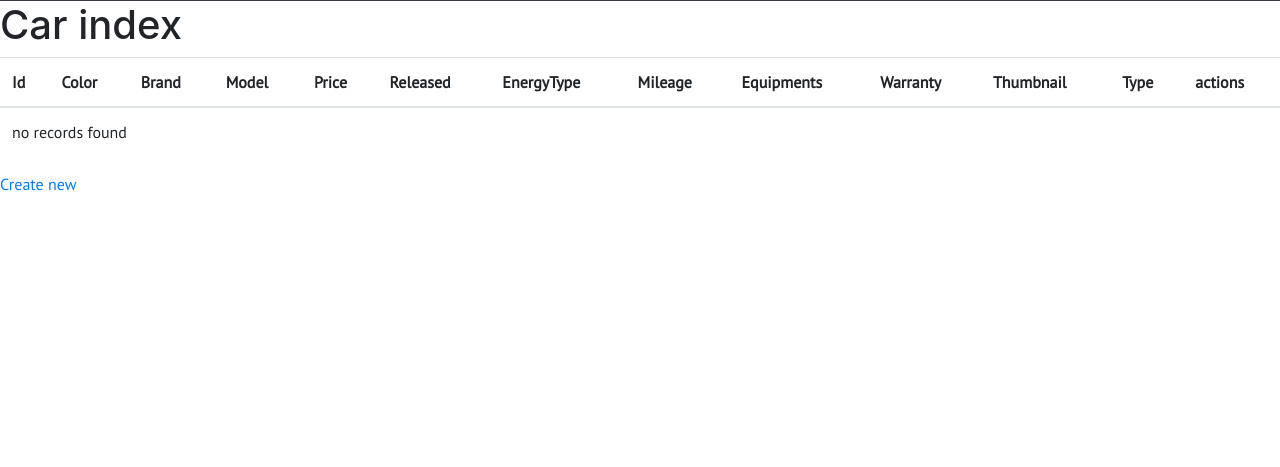
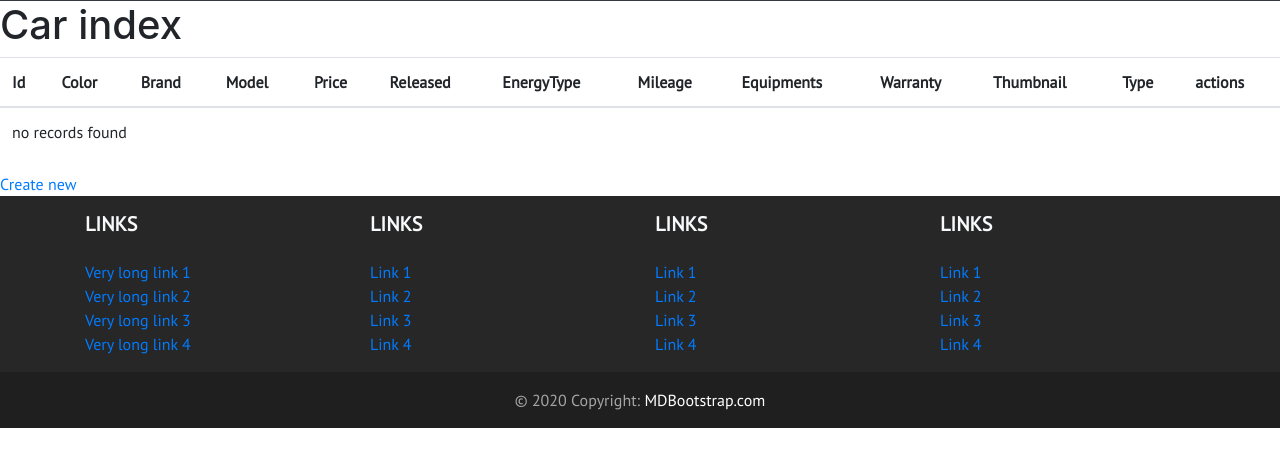
Before and after one commit to PierreG-dev/Garage_BRINCAT, a Symfony app: template templates/car/index.html.twig in a window 1280 px wide. Shown: the part 135-602 px from the top of the page. Run offline with Twig, Linux system fonts and the light colour scheme; the template is opened without the code that fills it, so the values that code supplies are empty; some libraries are stand-ins or nearby versions.

Commit message:
added footer skeleton

```diff
--- a/templates/base.html.twig
+++ b/templates/base.html.twig
@@ -32,5 +32,10 @@
                 integrity="sha384-JZR6Spejh4U02d8jOt6vLEHfe/JQGiRRSQQxSfFWpi1MquVdAyjUar5+76PVCmYl"
                 crossorigin="anonymous"></script>
         {% endblock %}
+
+
+        {% block footer %}
+            {% include "footer.html.twig" %}
+        {% endblock %}
     </body>
 </html>
--- /dev/null
+++ b/templates/footer.html.twig
@@ -0,0 +1,101 @@
+<!-- Footer -->
+<footer class="page-footer font-small" style="background: #272727;">
+    <!-- Footer Links -->
+    <div class="container text-center text-md-left text-light">
+        <!-- Grid row -->
+        <div class="row">
+            <!-- Grid column -->
+            <div class="col-md-3 mx-auto">
+                <!-- Links -->
+                <h5 class="font-weight-bold text-uppercase mt-3 mb-4">Links</h5>
+                <ul class="list-unstyled">
+                    <li>
+                        <a href="#!">Very long link 1</a>
+                    </li>
+                    <li>
+                        <a href="#!">Very long link 2</a>
+                    </li>
+                    <li>
+                        <a href="#!">Very long link 3</a>
+                    </li>
+                    <li>
+                        <a href="#!">Very long link 4</a>
+                    </li>
+                </ul>
+            </div>
+            <!-- Grid column -->
+            <hr class="clearfix w-100 d-md-none">
+            <!-- Grid column -->
+            <div class="col-md-3 mx-auto">
+                <!-- Links -->
+                <h5 class="font-weight-bold text-uppercase mt-3 mb-4">Links</h5>
+
+                <ul class="list-unstyled">
+                    <li>
+                        <a href="#!">Link 1</a>
+                    </li>
+                    <li>
+                        <a href="#!">Link 2</a>
+                    </li>
+                    <li>
+                        <a href="#!">Link 3</a>
+                    </li>
+                    <li>
+                        <a href="#!">Link 4</a>
+                    </li>
+                </ul>
+            </div>
+            <!-- Grid column -->
+            <hr class="clearfix w-100 d-md-none">
+            <!-- Grid column -->
+            <div class="col-md-3 mx-auto">
+                <!-- Links -->
+                <h5 class="font-weight-bold text-uppercase mt-3 mb-4">Links</h5>
+                <ul class="list-unstyled">
+                    <li>
+                        <a href="#!">Link 1</a>
+                    </li>
+                    <li>
+                        <a href="#!">Link 2</a>
+                    </li>
+                    <li>
+                        <a href="#!">Link 3</a>
+                    </li>
+                    <li>
+                        <a href="#!">Link 4</a>
+                    </li>
+                </ul>
+            </div>
+            <!-- Grid column -->
+            <hr class="clearfix w-100 d-md-none">
+            <!-- Grid column -->
+            <div class="col-md-3 mx-auto">
+                <!-- Links -->
+                <h5 class="font-weight-bold text-uppercase mt-3 mb-4">Links</h5>
+                <ul class="list-unstyled">
+                    <li>
+                        <a href="#!">Link 1</a>
+                    </li>
+                    <li>
+                        <a href="#!">Link 2</a>
+                    </li>
+                    <li>
+                        <a href="#!">Link 3</a>
+                    </li>
+                    <li>
+                        <a href="#!">Link 4</a>
+                    </li>
+                </ul>
+            </div>
+            <!-- Grid column -->
+        </div>
+        <!-- Grid row -->
+    </div>
+    <!-- Footer Links -->
+    <!-- Copyright -->
+    <div class="footer-copyright text-center py-3" style="background-color: rgba(0,0,0,0.2); color: rgba(255,255,255,0.6)">© 2020 Copyright:
+        <a href="https://mdbootstrap.com/education/bootstrap/" style="color: #fff"> MDBootstrap.com</a>
+    </div>
+    <!-- Copyright -->
+</footer>
+<!-- Footer -->
```
